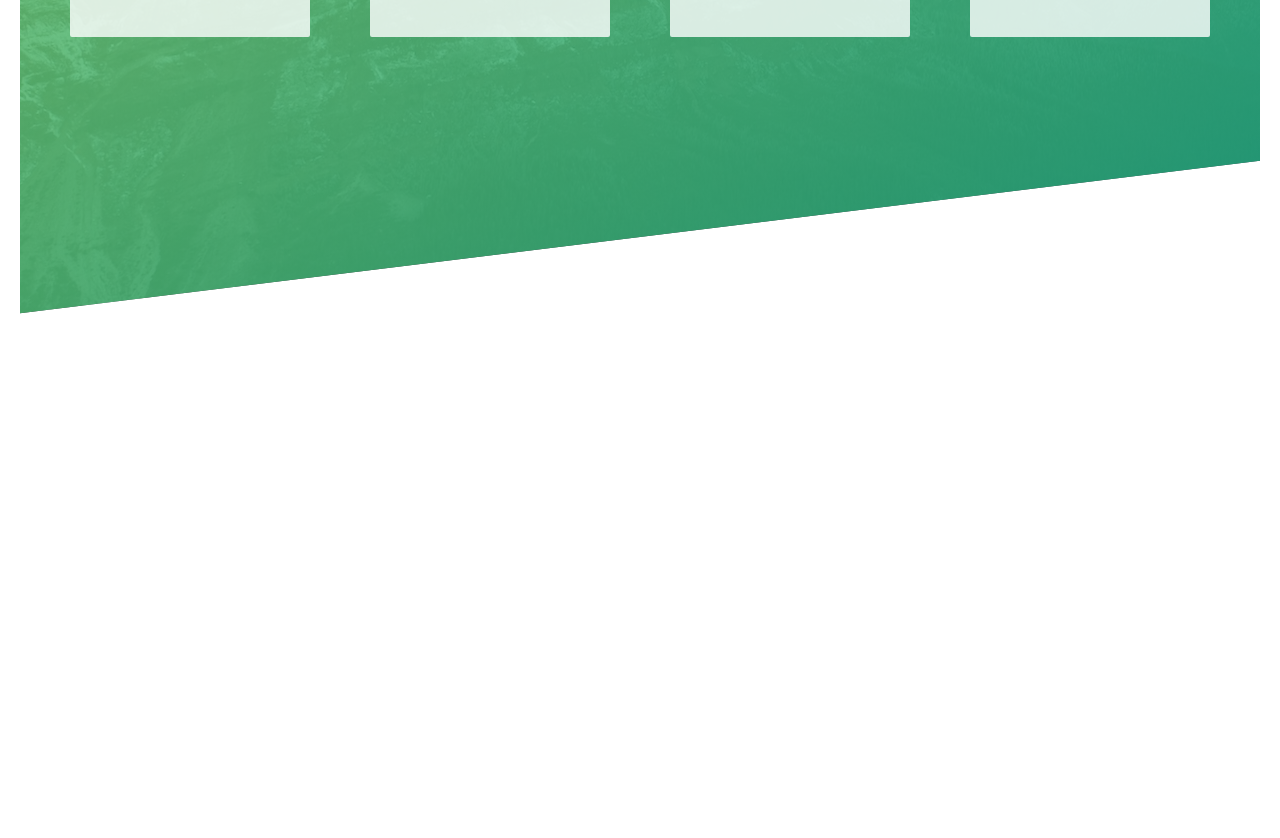
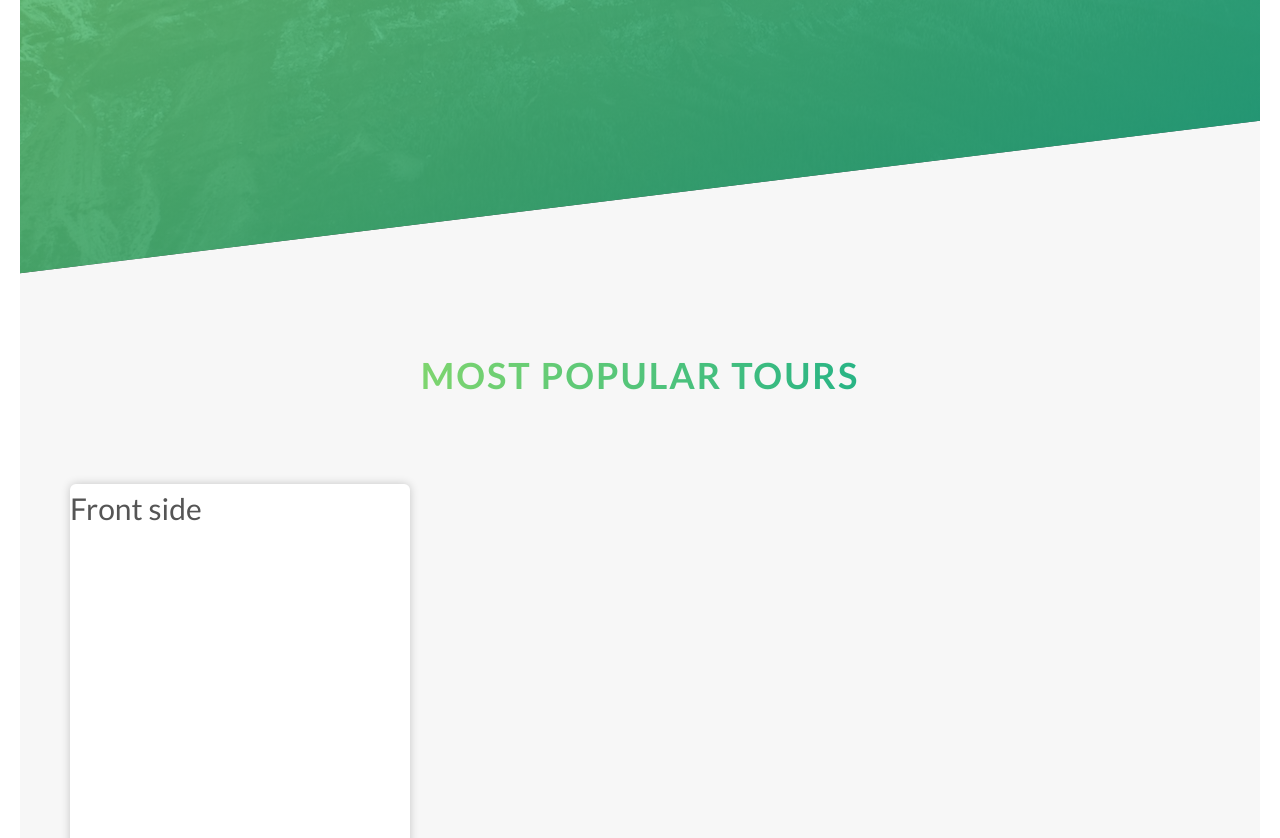
Before and after one commit to bhszewczyk/Natours, a website: page index.html in a window 1280 px wide. Shown: the part 1962-2800 px from the top of the page. Before the commit the page ends 2319 px from the top, so only its background shows below. Drawn offline with Linux system fonts and the light colour scheme.

Commit message:
Creates skeleton for cards component

```diff
--- a/index.html
+++ b/index.html
@@ -147,6 +147,23 @@
           </div>
         </div>
       </section>
+
+      <section class="section-tours">
+        <div class="u-center-text">
+          <h2 class="heading-2 u-margin-bottom-big">Most popular tours</h2>
+        </div>
+
+        <div class="row">
+          <div class="col-1-of-3">
+            <div class="card">
+              <div class="card__side card__side--front">Front side</div>
+              <div class="card__side card__side--back card__side--back-1">
+                Back side
+              </div>
+            </div>
+          </div>
+        </div>
+      </section>
     </main>
   </body>
 </html>
--- a/sass/abstracts/_variables.scss
+++ b/sass/abstracts/_variables.scss
@@ -2,6 +2,12 @@
 $color-primary: #55c57a;
 $color-primary--light: #7ed56f;
 $color-primary--dark: #28b485;
+
+$color-secondary-light: #9ec2f5;
+$color-secondary-dark: #1561cb;
+
+$color-tertiary-light: #f8c777;
+$color-tertiary-dark: #d5880b;
 
 $color-grey--dark: #555;
 $color-grey--light-1: #f7f7f7;
--- /dev/null
+++ b/sass/components/_card.scss
@@ -0,0 +1,45 @@
+.card {
+  perspective: 150rem;
+  -moz-perspective: 150rem;
+  position: relative;
+  height: 50rem;
+
+  &__side {
+    height: 50rem;
+    transition: all 0.8s ease;
+    font-size: 3rem;
+
+    border-radius: 0.6rem;
+    box-shadow: 0 0 1rem rgba($color-black, 0.2);
+
+    position: absolute;
+    top: 0;
+    left: 0;
+    width: 100%;
+
+    backface-visibility: hidden;
+
+    &--front {
+      background-color: $color-white;
+    }
+
+    &--back {
+      transform: rotateY(180deg);
+
+      &-1 {
+        background-image: linear-gradient(
+          to right bottom,
+          $color-tertiary-light,
+          $color-tertiary-dark
+        );
+      }
+    }
+  }
+
+  &:hover &__side--front {
+    transform: rotateY(180deg);
+  }
+  &:hover &__side--back {
+    transform: rotateY(0);
+  }
+}
--- a/sass/main.scss
+++ b/sass/main.scss
@@ -10,6 +10,7 @@
 @import "components/btn";
 @import "components/composition";
 @import "components/feature-box";
+@import "components/card";
 
 @import "layouts/header";
 @import "layouts/grid-test";
--- a/sass/pages/_home.scss
+++ b/sass/pages/_home.scss
@@ -1,8 +1,9 @@
-.section-about {
+.section-about,
+.section-tours {
   background-color: $color-grey--light-1;
   padding: 25rem 1.6rem;
 
-  margin-top: -20vh;
+  margin-top: -20rem;
 }
 
 .section-features {
```
Also changed, not shown: generalRules.md (+3 -0 lines), sass/main.css.
